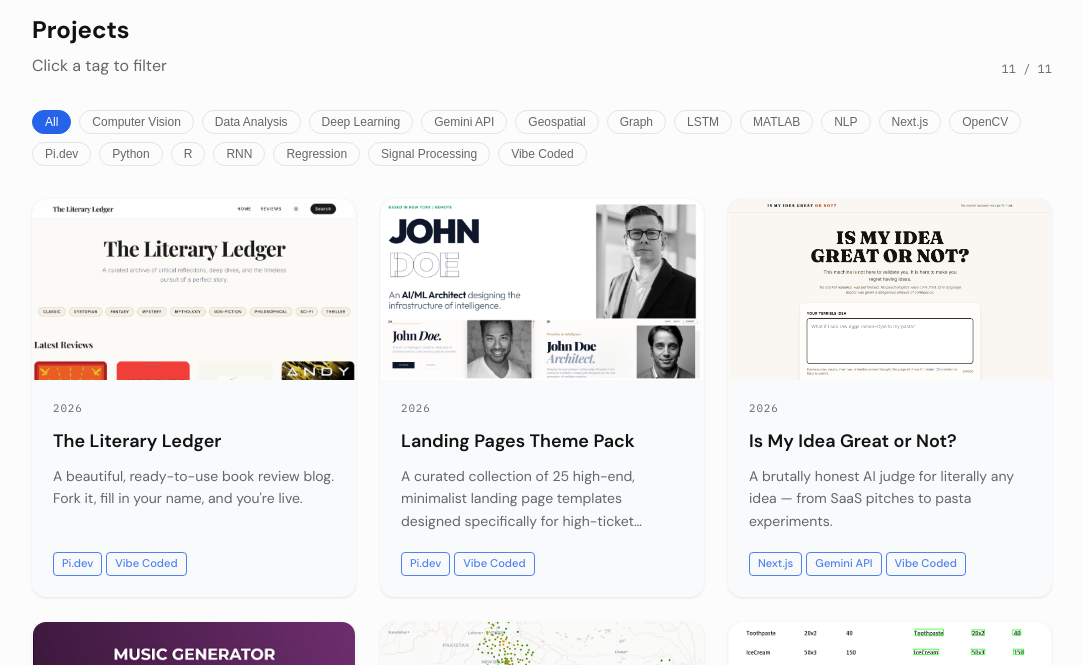
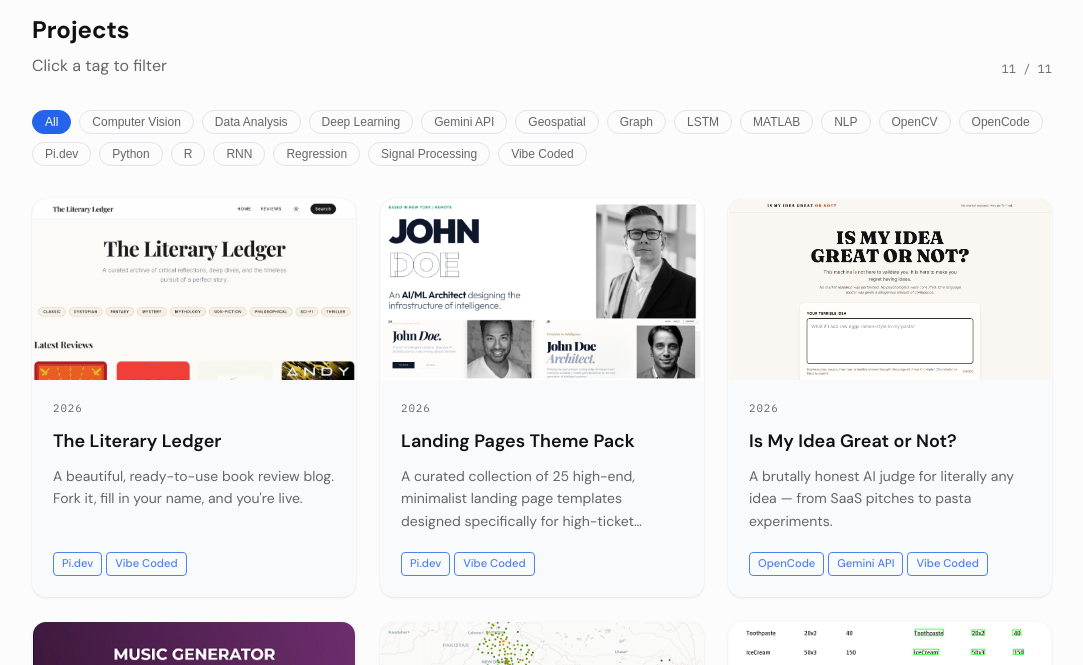
Before and after one commit to varunnjbehera/portfolio, a Jekyll site: the page built from pages/projects.html, in a window 1280 px wide and 900 px high, scrolled down 337 px. Shown: the part 145-810 px from the top of the window, without its empty margins (98-1181 px from the left). Built offline with Jekyll 4.4.1, drawn with Linux system fonts in a browser that asks for light colours.

Commit message:
Update Is My Idea Great or Not.md

```diff
--- a/_projects/Is My Idea Great or Not.md
+++ b/_projects/Is My Idea Great or Not.md
@@ -2,7 +2,7 @@
 title: Is My Idea Great or Not?
 name: Is My Idea Great or Not?
 year: 2026
-tools: [Next.js, Gemini API, Vibe Coded]
+tools: [OpenCode, Gemini API, Vibe Coded]
 image: /data/images/is-my-idea/home.png
 description: A brutally honest AI judge for literally any idea — from SaaS pitches to pasta experiments.
 ---
```
